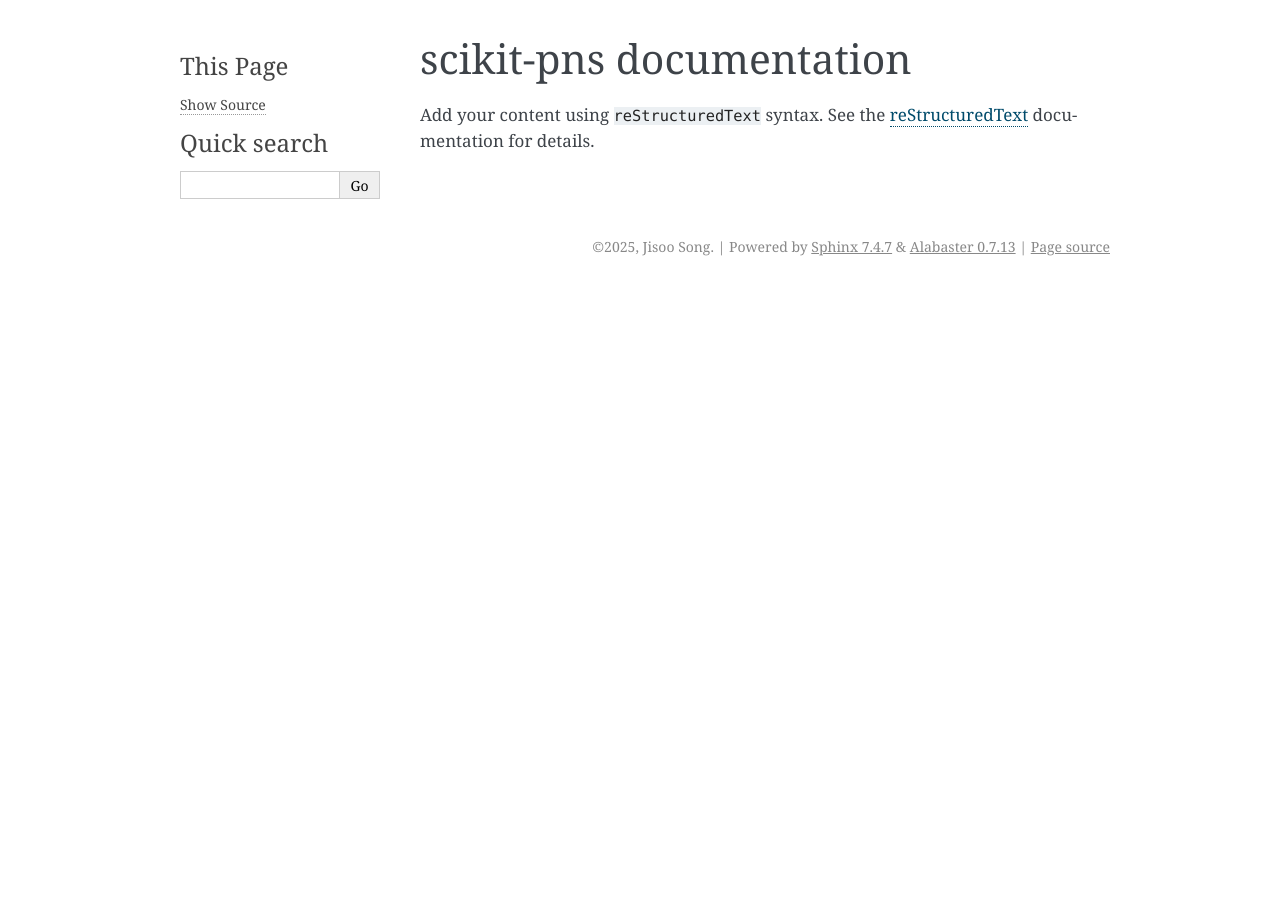
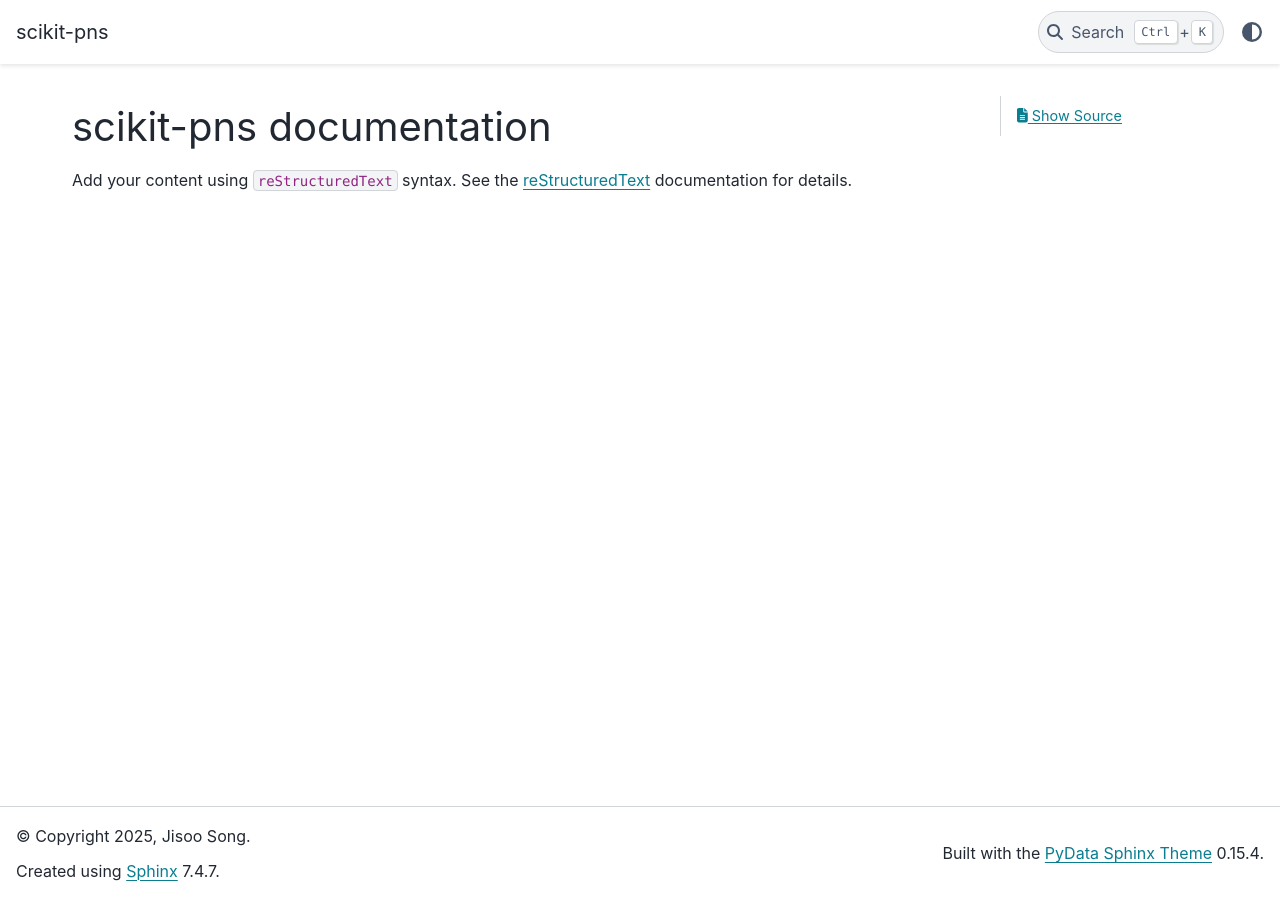
Before and after one commit to JSS95/scikit-pns, a Sphinx documentation site: the page built from doc/source/index.rst, in a window 1280 px wide. Built offline with Sphinx 7.4.7 and the PyData theme 0.15.4, drawn with Linux system fonts in a browser that asks for light colours.

```diff
--- a/doc/source/conf.py
+++ b/doc/source/conf.py
@@ -13,14 +13,34 @@ author = "Jisoo Song"
 # -- General configuration ---------------------------------------------------
 # https://www.sphinx-doc.org/en/master/usage/configuration.html#general-configuration
 
-extensions = []
+extensions = [
+    "sphinx.ext.autodoc",
+    "sphinx.ext.viewcode",
+    "numpydoc",
+    "matplotlib.sphinxext.plot_directive",
+]
 
-templates_path = ["_templates"]
-exclude_patterns = []
+autodoc_member_order = "bysource"
+
+numpydoc_use_plots = True
+numpydoc_show_class_members = False
+numpydoc_show_inherited_class_members = False
+numpydoc_class_members_toctree = False
+
+plot_include_source = True
 
 
 # -- Options for HTML output -------------------------------------------------
 # https://www.sphinx-doc.org/en/master/usage/configuration.html#options-for-html-output
 
-html_theme = "alabaster"
-html_static_path = ["_static"]
+html_theme = "pydata_sphinx_theme"
+
+html_theme_options = {
+    "logo": {
+        "text": "scikit-pns",
+    },
+    "show_toc_level": 2,
+}
+
+plot_html_show_formats = False
+plot_html_show_source_link = False
```
